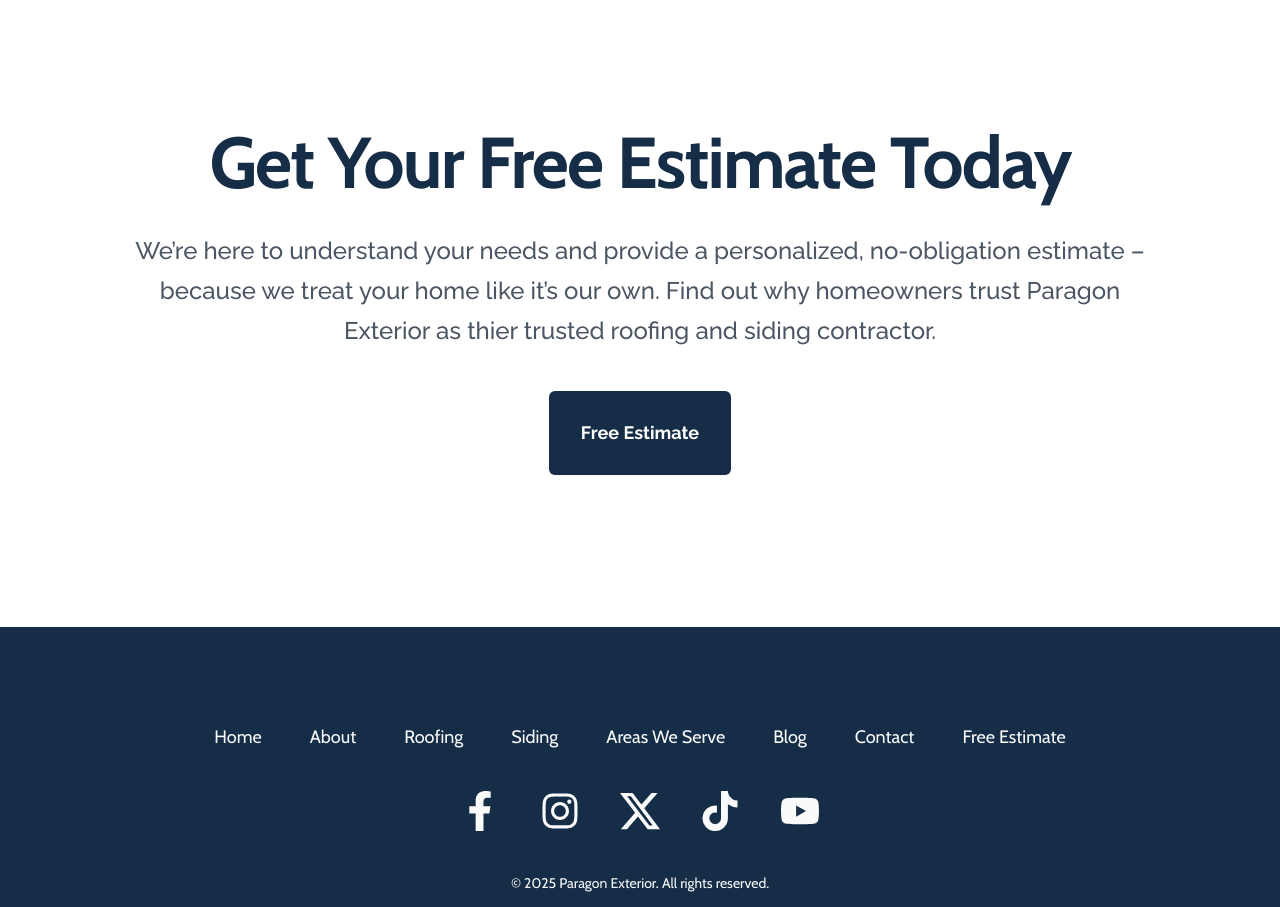
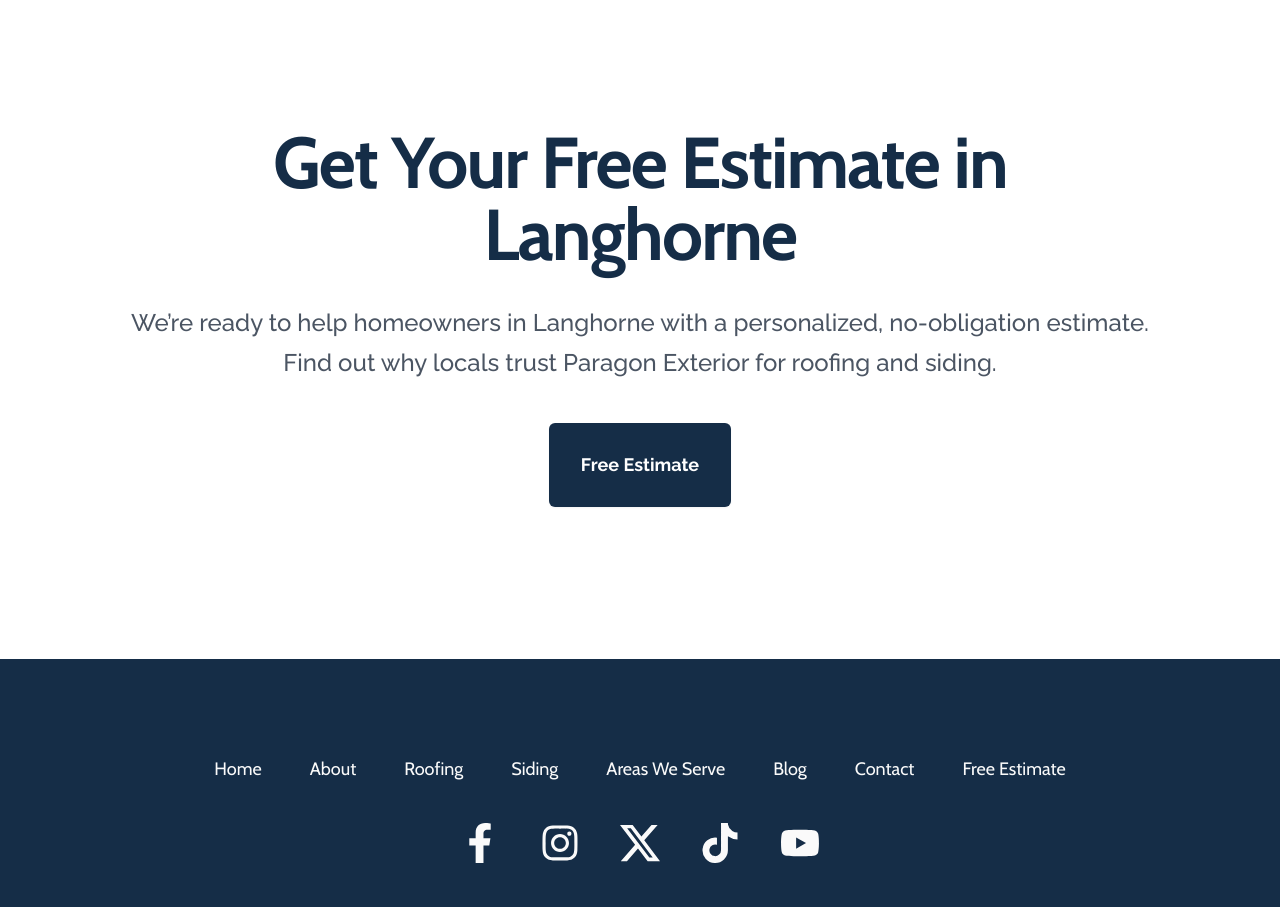
Before and after one commit to glulu4/roofing-e, a Next.js app: page /roof-replacement/langhorne in a window 1280 px wide. Shown: the part 4360-5267 px from the top of the page. Built offline with nearby package versions, Linux system fonts and the light colour scheme.

Commit message:
feat: add location support for estimate component

```diff
--- a/src/app/roof-replacement-cost/[slug]/page.tsx
+++ b/src/app/roof-replacement-cost/[slug]/page.tsx
@@ -119,7 +119,7 @@
             </section>
 
             <FAQ locationName={location.name} />
-            <GetEstimate />
+            <GetEstimate location={location.name} />
         </div>
     );
 }
--- a/src/app/roof-replacement/[slug]/page.tsx
+++ b/src/app/roof-replacement/[slug]/page.tsx
@@ -153,7 +153,7 @@
             <FAQ locationName={location.name} />
 
             {/* CTA */}
-            <GetEstimate />
+            <GetEstimate location={location.name} />
         </div>
     );
 }
--- a/src/app/roofing-contractor/[slug]/page.tsx
+++ b/src/app/roofing-contractor/[slug]/page.tsx
@@ -155,7 +155,7 @@
 
             <FAQ locationName={location.name} />
             {/* CTA */}
-            <GetEstimate />
+            <GetEstimate location={location.name} />
         </div>
     );
 }
--- a/src/app/service-area/[slug]/page.tsx
+++ b/src/app/service-area/[slug]/page.tsx
@@ -150,7 +150,7 @@
             {/* FAQ */}
             <FAQ locationName={location.name}/>
             {/* CTA */}
-            <GetEstimate />
+            <GetEstimate location={location.name} />
         </div>
     );
 }
--- a/src/components/landing-ui/GetEstimate.tsx
+++ b/src/components/landing-ui/GetEstimate.tsx
@@ -1,16 +1,19 @@
 import HeaderText from "../HeaderText";
 import SecondaryText from "../SecondaryText";
 
-export default function GetEstimate() {
+export default function GetEstimate({ location }: { location?: string } = {}) {
+    const heading = location ? `Get Your Free Estimate in ${location}` : 'Get Your Free Estimate Today';
+    const subText = location
+        ? `We’re ready to help homeowners in ${location} with a personalized, no-obligation estimate. Find out why locals trust Paragon Exterior for roofing and siding.`
+        : `We’re here to understand your needs and provide a personalized, no-obligation estimate – because we treat your home like it’s our own. Find out why homeowners trust Paragon Exterior as thier trusted roofing and siding contractor.`;
+
     return (
         <div className="">
             <div className="px-6 sm:px-6 sm:py-32 lg:px-8">
                 <div className="mx-auto max-w-5xl text-center">
-                    <HeaderText variant="large">
-                        Get Your Free Estimate Today
-                    </HeaderText>
+                    <HeaderText variant="large">{heading}</HeaderText>
                     <SecondaryText className="font-secondary mx-auto mt-6 max-w-xl text-gray-600">
-                        We’re here to understand your needs and provide a personalized, no-obligation estimate – because we treat your home like it’s our own. Find out why homeowners trust Paragon Exterior as thier trusted roofing and siding contractor.
+                        {subText}
                     </SecondaryText>
                     <div className="mt-10 flex items-center justify-center gap-x-6">
                         <a
@@ -24,5 +27,5 @@
                 </div>
             </div>
         </div>
-    )
+    );
 }
```
